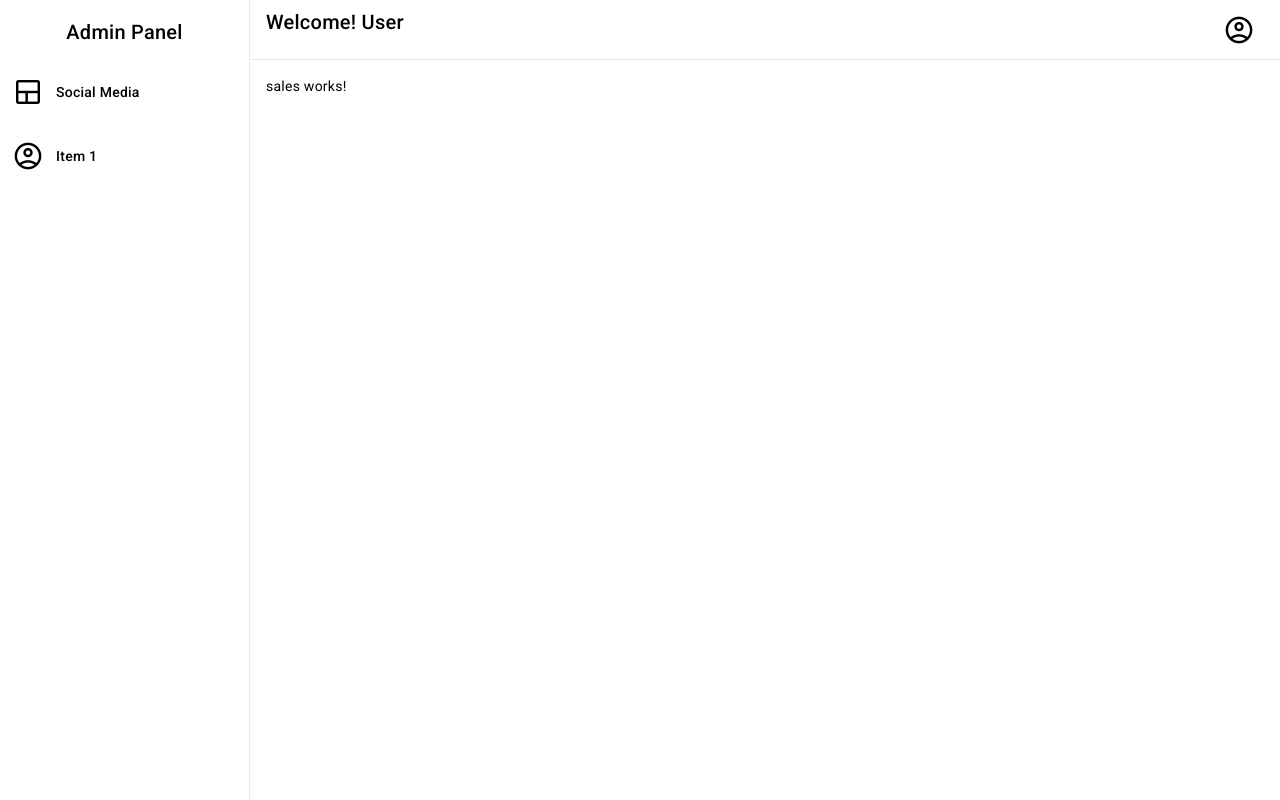
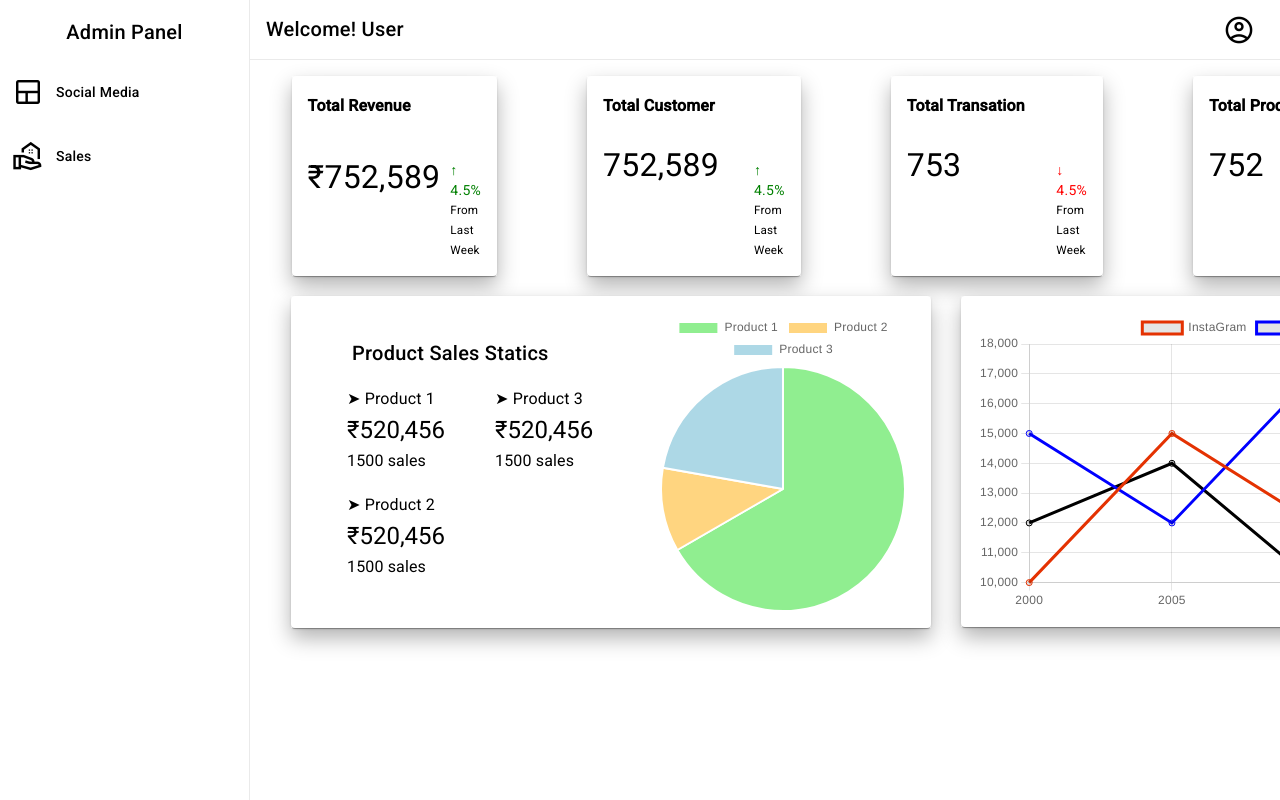
Before and after one commit to Mitul2711/DataVisualizationDashboard, an Angular app: page /sales in a window 1280 px wide. Built offline with nearby package versions, Linux system fonts and the light colour scheme.

Commit message:
add two chart in sales dashboard

```diff
--- a/src/app/components/header/header.component.html
+++ b/src/app/components/header/header.component.html
@@ -1,4 +1,4 @@
-<h2>Welcome! User</h2>
+<h2 style="margin-top: 15px;">Welcome! User</h2>
 
 <span class="material-symbols-outlined">
     account_circle
--- a/src/app/components/sales/sales.component.html
+++ b/src/app/components/sales/sales.component.html
@@ -1 +1,118 @@
-<p>sales works!</p>
+<div class="row space">
+
+    <div style="margin-right: 90px; margin-left: 1.6rem">
+        <mat-card class="mat-width">
+            <mat-card-content class="three-d-card">
+                <h3 style="margin-bottom:35px"><strong>Total Revenue</strong></h3>
+                <div class="row">
+                    <p style="font-size: 2rem; margin-top: 12px"> ₹752,589</p>
+                    <div class="column" style="margin-top: 5px;margin-left: 10px">
+                        <span style="font-weight: 400;color: green">↑ 4.5%</span>
+                        <small>From Last Week</small>
+                    </div>
+                </div>
+            </mat-card-content>
+        </mat-card>
+    </div>
+
+    <div style="margin-right: 90px;">
+        <mat-card class="mat-width">
+            <mat-card-content class="three-d-card">
+                <h3 style="margin-bottom:35px"><strong>Total Customer</strong></h3>
+                <div class="row">
+                    <p style="font-size: 2rem;">752,589</p>
+                    <div class="column" style="margin-top: 5px;margin-left: 35px">
+                        <span style="font-weight: 400;color: green">↑ 4.5%</span>
+                        <small>From Last Week</small>
+                    </div>
+                </div>
+            </mat-card-content>
+        </mat-card>
+    </div>
+
+    <div style="margin-right: 90px;">
+        <mat-card class="mat-width">
+            <mat-card-content class="three-d-card">
+                <h3 style="margin-bottom:35px"><strong>Total Transation</strong></h3>
+                <div class="row">
+                    <p style="font-size: 2rem;">753</p>
+                    <div class="column" style="margin-top: 5px;margin-left: 95px">
+                        <span style="font-weight: 400;color: red">↓ 4.5%</span>
+                        <small>From Last Week</small>
+                    </div>
+                </div>
+            </mat-card-content>
+        </mat-card>
+    </div>
+
+    <div>
+        <mat-card class="mat-width">
+            <mat-card-content class="three-d-card">
+                <h3 style="margin-bottom:35px"><strong>Total Product</strong></h3>
+                <div class="row">
+                    <p style="font-size: 2rem;">752</p>
+                    <div class="column" style="margin-top: 5px;margin-left: 98px">
+                        <span style="font-weight: 400;color: green">↑ 4.5%</span>
+                        <small>From Last Week</small>
+                    </div>
+                </div>
+            </mat-card-content>
+        </mat-card>
+    </div>
+
+</div>
+
+<div style="margin-top: 20px; margin-left: 25px" class="row">
+    <div style="margin-right:30px">
+        <mat-card class="mat2-width">
+            <mat-card-content class="three-d-card">
+
+                <div class="row" style="margin-left: 30px;">
+
+                    <div style="margin-right: 40px;">
+
+                        <div style="margin-left: 15px; margin-top: 25px">
+                            <h2>Product Sales Statics</h2>
+                        </div>
+
+                        <div class="row">
+                            <div style="margin-left: 10px;">
+                                <h3 style="margin-bottom: 1px;">➤ Product 1</h3>
+                                <h1 style="margin-bottom: 1px;">₹520,456</h1>
+                                <h3>1500 sales</h3>
+                            </div>
+                            <div style="margin-left: 50px;">
+                                <h3 style="margin-bottom: 1px;">➤ Product 3</h3>
+                                <h1 style="margin-bottom: 1px;">₹520,456</h1>
+                                <h3>1500 sales</h3>
+                            </div>
+                        </div>
+                        <div style="margin-left: 10px;">
+                            <h3 style="margin-bottom: 1px;">➤ Product 2</h3>
+                            <h1 style="margin-bottom: 1px;">₹520,456</h1>
+                            <h3>1500 sales</h3>
+                        </div>
+
+                    </div>
+
+
+                    <div style="width: 300px; height: 300px">
+                        <canvas id="pie-chart"></canvas>
+                    </div>
+
+                </div>
+
+            </mat-card-content>
+        </mat-card>
+    </div>
+
+    <div>
+        <mat-card class="mat3-width">
+            <mat-card-content class="three-d-card">
+                <div>
+                    <canvas id="curv-chart" style="width: 40rem; height: 18.7rem"></canvas>
+                </div>
+            </mat-card-content>
+        </mat-card>
+    </div>
+</div>
--- a/src/app/components/sales/sales.component.scss
+++ b/src/app/components/sales/sales.component.scss
@@ -0,0 +1,32 @@
+.row {
+    display: flex;
+    flex-direction: row;
+}
+
+.mat-width {
+    max-width: 20rem;
+}
+
+.three-d-card {
+    transform-style: preserve-3d;
+    transition: transform 0.5s;
+    box-shadow: 0 10px 20px rgba(0, 0, 0, 0.3);
+}
+
+.column {
+    display: flex;
+    flex-direction: column;
+}
+
+.mat2-width {
+    max-width: 40rem;
+}
+
+.mat3-width {
+    max-width: 50rem;
+}
+
+.chart {
+    height: 15rem;
+    width: 40rem;
+}
--- a/src/app/components/sales/sales.component.ts
+++ b/src/app/components/sales/sales.component.ts
@@ -1,10 +1,64 @@
-import { Component } from '@angular/core';
+import { Component, OnInit } from '@angular/core';
+import { Chart } from 'chart.js';
 
 @Component({
   selector: 'app-sales',
   templateUrl: './sales.component.html',
   styleUrls: ['./sales.component.scss']
 })
-export class SalesComponent {
+export class SalesComponent implements OnInit {
 
+  ngOnInit(): void {
+    this.pieChart();
+    this.curvChart();
+  }
+
+  pieChart() {
+    new Chart('pie-chart', {
+      type: 'pie',
+      data: {
+        labels: [
+          'Product 1',
+          'Product 2',
+          'Product 3'
+        ],
+        datasets: [{
+          data: [300, 50, 100],
+          backgroundColor: [
+            'rgb(144, 238, 144)',
+            'rgb(255, 213, 128)',
+            'rgb(173, 216, 230)'
+          ],
+          hoverOffset: 4
+        }]
+      }
+    });
+  }
+
+  curvChart() {
+    new Chart("curv-chart", {
+			type : 'line',
+			data : {
+        labels : [ 2000, 2005, 2010, 2015, 2020 ],
+				datasets : [
+						{
+							data : [ 10000,15000,12000,14000,18000 ],
+							label : "InstaGram",
+							borderColor : "#e43202"
+						},
+						{
+							data : [15000,12000,17000,10000,14000],
+							label : "FaceBook",
+							borderColor : "#0000FF"
+						},
+            {
+              data : [12000,14000,10000,13000,16000],
+							label : "Twitter",
+							borderColor : "black"
+            }
+          ]
+			}
+		});
+
+  }
 }
--- a/src/app/components/side-nav/side-nav.component.html
+++ b/src/app/components/side-nav/side-nav.component.html
@@ -5,16 +5,17 @@
         <span class="icon material-symbols-outlined">
             team_dashboard
         </span>
-        <span class="data">
+        <span class="data" routerLink="/">
             Social Media
         </span>
     </li>
-    <li>
-        <span class="icon material-symbols-outlined">
-            account_circle
-        </span>
+    <li routerLink="sales">
+            <span class="icon material-symbols-outlined">
+                real_estate_agent
+                </span>
+
         <span class="data">
-            Item 1
+            Sales
         </span>
     </li>
 </ul>
```
